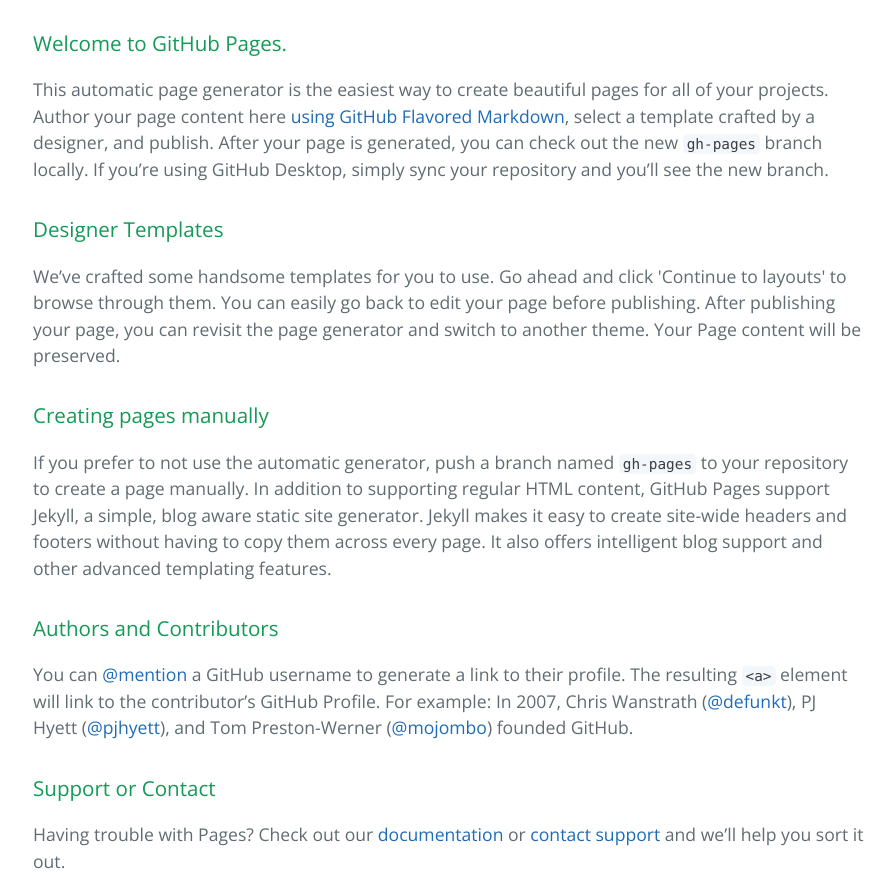
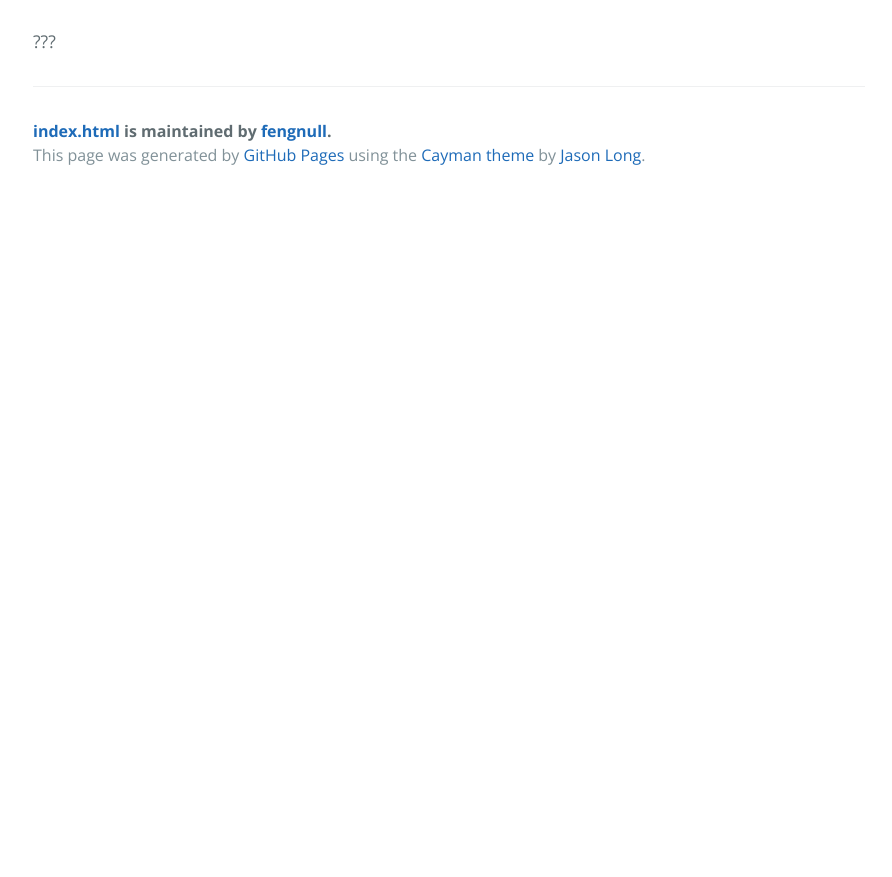
Before and after one commit to feng0725/lijunfeng.github.io, a plain HTML site: page index.html in a window 1280 px wide. Shown: the part 340-1217 px from the top of the page, without its empty margins (191-1083 px from the left). After the commit the page ends 800 px from the top, so only its background shows below. Drawn offline with nearby package versions, Linux system fonts and the light colour scheme.

```diff
--- a/index.html
+++ b/index.html
@@ -13,39 +13,16 @@
     <section class="page-header">
       <h1 class="project-name">index.html</h1>
       <h2 class="project-tagline"></h2>
-      <a href="https://github.com/fengnull/lijunfeng.github.io" class="btn">View on GitHub</a>
-      <a href="https://github.com/fengnull/lijunfeng.github.io/zipball/master" class="btn">Download .zip</a>
-      <a href="https://github.com/fengnull/lijunfeng.github.io/tarball/master" class="btn">Download .tar.gz</a>
+      <a href="https://github.com/fengnull/index.html" class="btn">View on GitHub</a>
+      <a href="https://github.com/fengnull/index.html/zipball/master" class="btn">Download .zip</a>
+      <a href="https://github.com/fengnull/index.html/tarball/master" class="btn">Download .tar.gz</a>
     </section>
 
     <section class="main-content">
-      <h3>
-<a id="welcome-to-github-pages" class="anchor" href="#welcome-to-github-pages" aria-hidden="true"><span aria-hidden="true" class="octicon octicon-link"></span></a>Welcome to GitHub Pages.</h3>
-
-<p>This automatic page generator is the easiest way to create beautiful pages for all of your projects. Author your page content here <a href="https://guides.github.com/features/mastering-markdown/">using GitHub Flavored Markdown</a>, select a template crafted by a designer, and publish. After your page is generated, you can check out the new <code>gh-pages</code> branch locally. If you’re using GitHub Desktop, simply sync your repository and you’ll see the new branch.</p>
-
-<h3>
-<a id="designer-templates" class="anchor" href="#designer-templates" aria-hidden="true"><span aria-hidden="true" class="octicon octicon-link"></span></a>Designer Templates</h3>
-
-<p>We’ve crafted some handsome templates for you to use. Go ahead and click 'Continue to layouts' to browse through them. You can easily go back to edit your page before publishing. After publishing your page, you can revisit the page generator and switch to another theme. Your Page content will be preserved.</p>
-
-<h3>
-<a id="creating-pages-manually" class="anchor" href="#creating-pages-manually" aria-hidden="true"><span aria-hidden="true" class="octicon octicon-link"></span></a>Creating pages manually</h3>
-
-<p>If you prefer to not use the automatic generator, push a branch named <code>gh-pages</code> to your repository to create a page manually. In addition to supporting regular HTML content, GitHub Pages support Jekyll, a simple, blog aware static site generator. Jekyll makes it easy to create site-wide headers and footers without having to copy them across every page. It also offers intelligent blog support and other advanced templating features.</p>
-
-<h3>
-<a id="authors-and-contributors" class="anchor" href="#authors-and-contributors" aria-hidden="true"><span aria-hidden="true" class="octicon octicon-link"></span></a>Authors and Contributors</h3>
-
-<p>You can <a href="https://help.github.com/articles/basic-writing-and-formatting-syntax/#mentioning-users-and-teams" class="user-mention">@mention</a> a GitHub username to generate a link to their profile. The resulting <code>&lt;a&gt;</code> element will link to the contributor’s GitHub Profile. For example: In 2007, Chris Wanstrath (<a href="https://github.com/defunkt" class="user-mention">@defunkt</a>), PJ Hyett (<a href="https://github.com/pjhyett" class="user-mention">@pjhyett</a>), and Tom Preston-Werner (<a href="https://github.com/mojombo" class="user-mention">@mojombo</a>) founded GitHub.</p>
-
-<h3>
-<a id="support-or-contact" class="anchor" href="#support-or-contact" aria-hidden="true"><span aria-hidden="true" class="octicon octicon-link"></span></a>Support or Contact</h3>
-
-<p>Having trouble with Pages? Check out our <a href="https://help.github.com/pages">documentation</a> or <a href="https://github.com/contact">contact support</a> and we’ll help you sort it out.</p>
+      <p>???</p>
 
       <footer class="site-footer">
-        <span class="site-footer-owner"><a href="https://github.com/fengnull/lijunfeng.github.io">index.html</a> is maintained by <a href="https://github.com/fengnull">fengnull</a>.</span>
+        <span class="site-footer-owner"><a href="https://github.com/fengnull/index.html">index.html</a> is maintained by <a href="https://github.com/fengnull">fengnull</a>.</span>
 
         <span class="site-footer-credits">This page was generated by <a href="https://pages.github.com">GitHub Pages</a> using the <a href="https://github.com/jasonlong/cayman-theme">Cayman theme</a> by <a href="https://twitter.com/jasonlong">Jason Long</a>.</span>
       </footer>
```
Also changed, not shown: params.json (+1 -1 lines).
